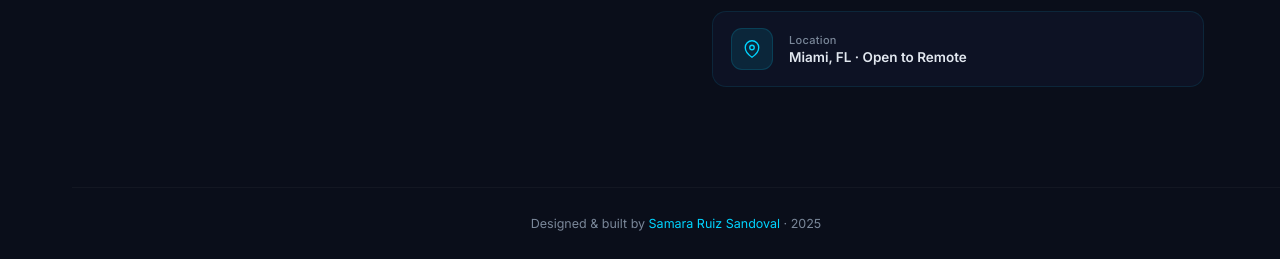
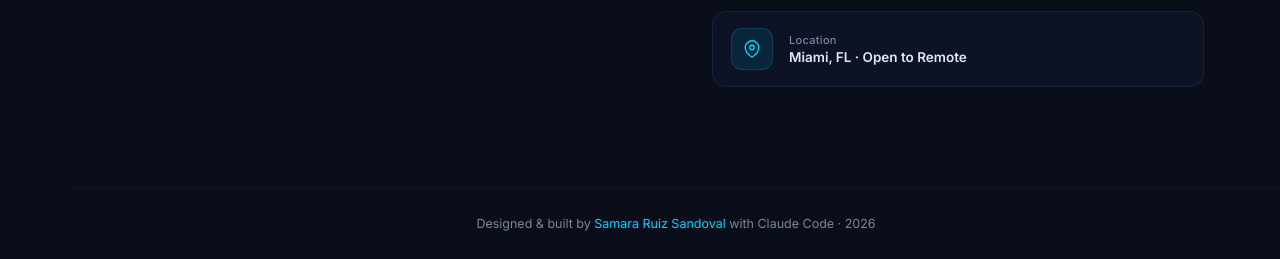
Before and after one commit to SamaraRuizSandoval/PersonalPortfolio, a plain HTML site: page index.html in a window 1280 px wide. Shown: the part 5341-5600 px from the top of the page. Drawn offline with nearby package versions, Linux system fonts and the light colour scheme.

Commit message:
chore: update footer year and credit Claude Code

```diff
--- a/index.html
+++ b/index.html
@@ -499,7 +499,7 @@
 </main>
 
 <footer>
-  <p>Designed &amp; built by <span>Samara Ruiz Sandoval</span> · 2025</p>
+  <p>Designed &amp; built by <span>Samara Ruiz Sandoval</span> with Claude Code · 2026</p>
 </footer>
 
 <script src="script.js"></script>
```
